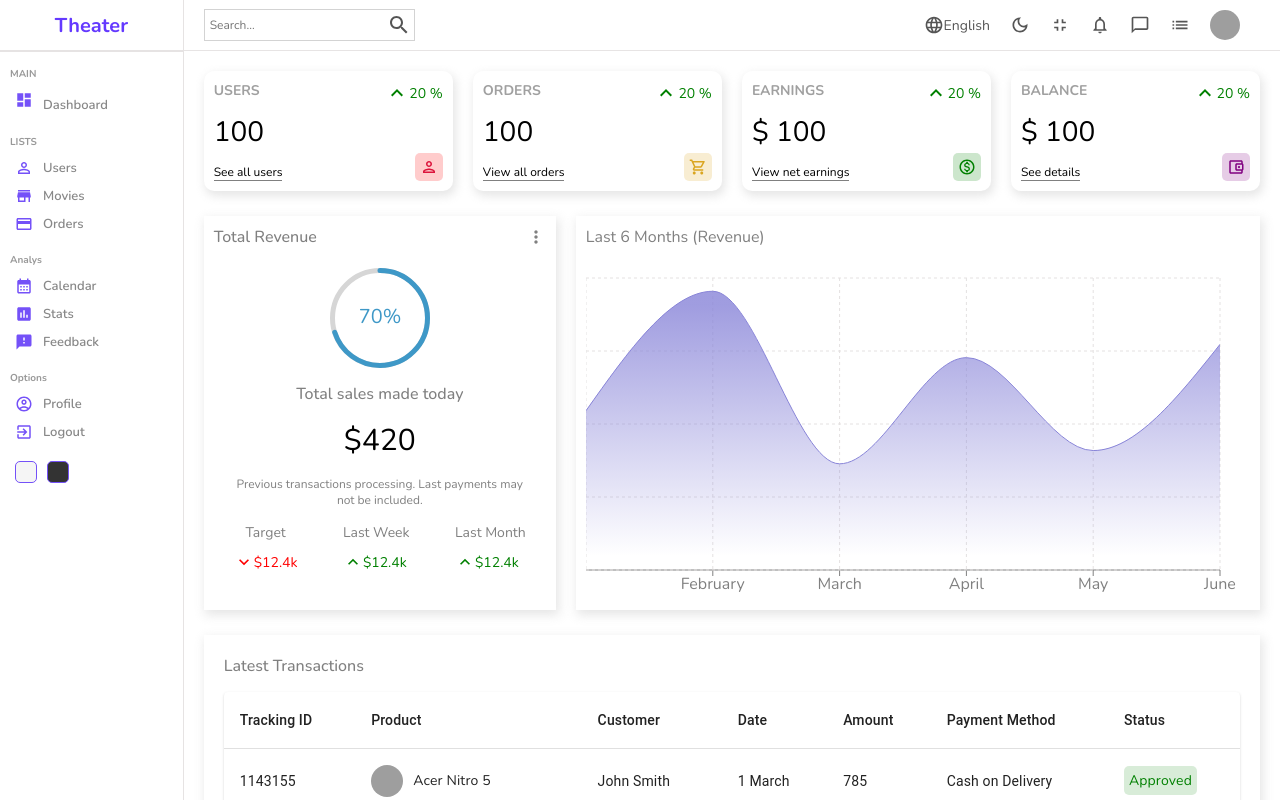
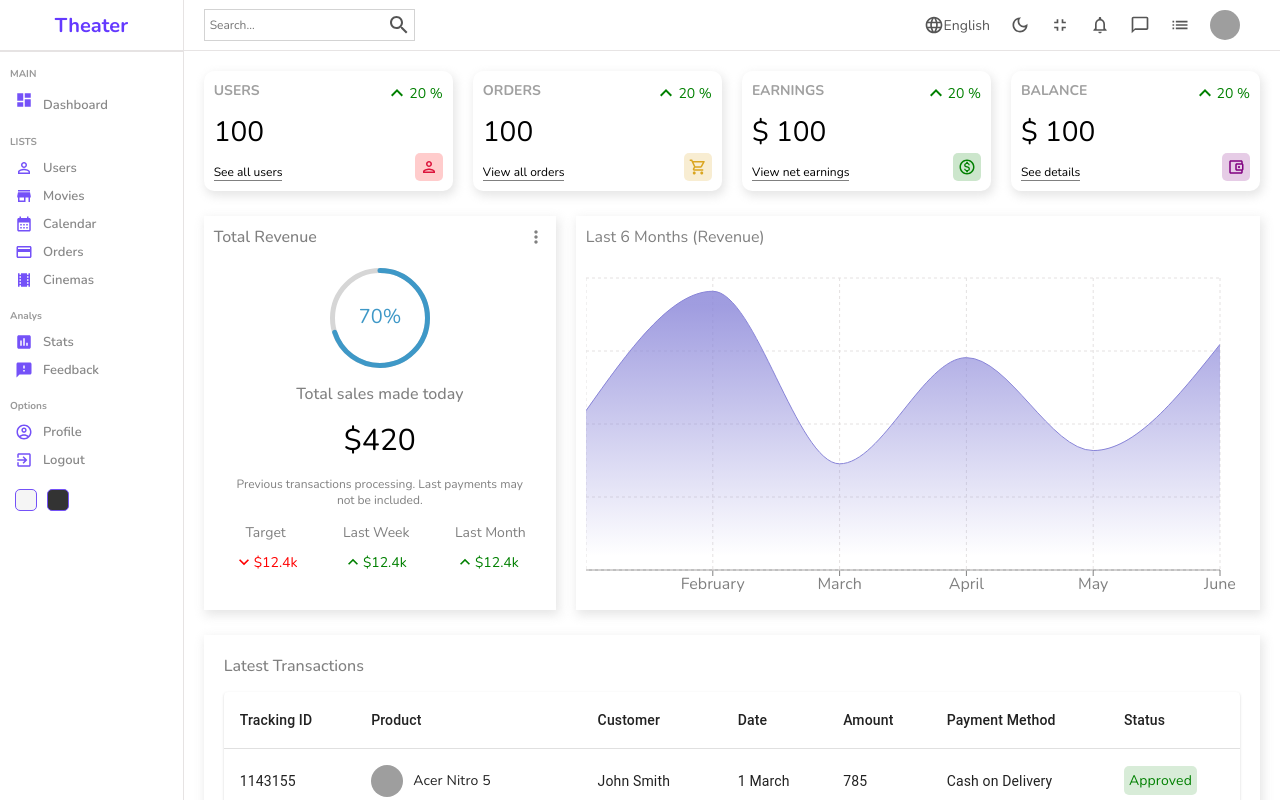
Before and after one commit to anvuvip2002/admin_dasboard, a React (Create React App) app: page / in a window 1280 px wide. Shown: the top 800 px of the page. Built offline with nearby package versions, Linux system fonts and the light colour scheme; grey boxes are pictures that could not be loaded.

Commit message:
update sidebar

```diff
--- a/src/components/sidebar/Sidebar.jsx
+++ b/src/components/sidebar/Sidebar.jsx
@@ -8,9 +8,7 @@ import InsertChartIcon from "@mui/icons-material/InsertChart";
 import CalendarMonthIcon from '@mui/icons-material/CalendarMonth';
 import SettingsApplicationsIcon from "@mui/icons-material/SettingsApplications";
 import ExitToAppIcon from "@mui/icons-material/ExitToApp";
-import NotificationsNoneIcon from "@mui/icons-material/NotificationsNone";
-import SettingsSystemDaydreamOutlinedIcon from "@mui/icons-material/SettingsSystemDaydreamOutlined";
-import PsychologyOutlinedIcon from "@mui/icons-material/PsychologyOutlined";
+import TheatersIcon from '@mui/icons-material/Theaters';
 import AccountCircleOutlinedIcon from "@mui/icons-material/AccountCircleOutlined";
 import FeedbackIcon from '@mui/icons-material/Feedback';
 import { Link } from "react-router-dom";
@@ -49,16 +47,28 @@ const Sidebar = () => {
               <span>Movies</span>
             </li>
           </Link>
-          <li>
-            <CreditCardIcon className="icon" />
-            <span>Orders</span>
-          </li>
+          <Link to="/calendar" style={{ textDecoration: "none" }}>
+            <li>
+              <CalendarMonthIcon className="icon" />
+              <span>Calendar</span>
+            </li>
+          </Link>
+
+          <Link to="/orders" style={{ textDecoration: "none" }}>
+            <li>
+              <CreditCardIcon className="icon" />
+              <span>Orders</span>
+            </li>
+          </Link>
+          <Link to="/cinemas" style={{ textDecoration: "none" }}>
+            <li>
+              <TheatersIcon className="icon" />
+              <span>Cinemas</span>
+            </li>
+          </Link>
 
           <p className="title">Analys</p>
-          <li>
-            <CalendarMonthIcon className="icon" />
-            <span>Calendar</span>
-          </li>
+
           <li>
             <InsertChartIcon className="icon" />
             <span>Stats</span>
```
